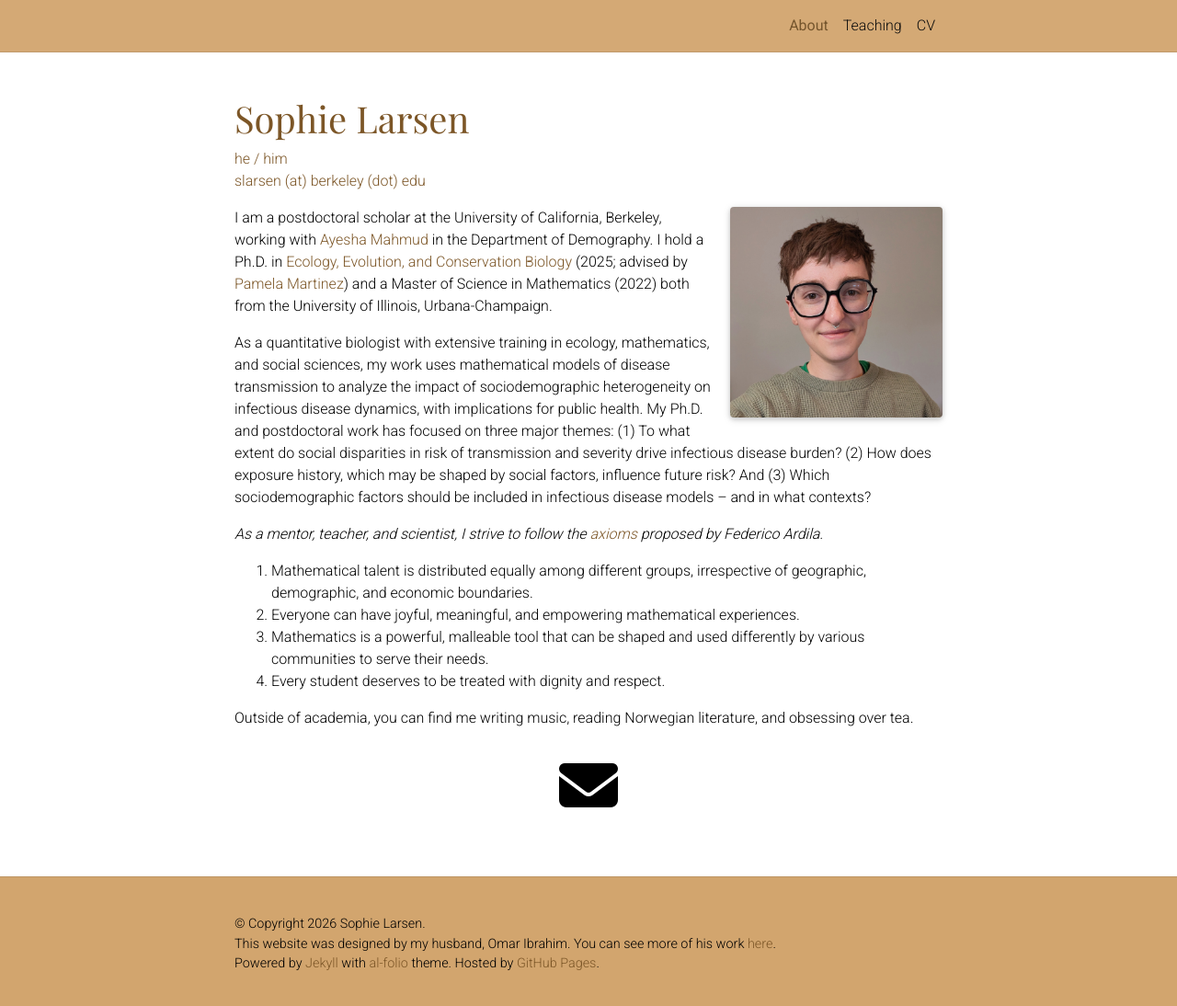
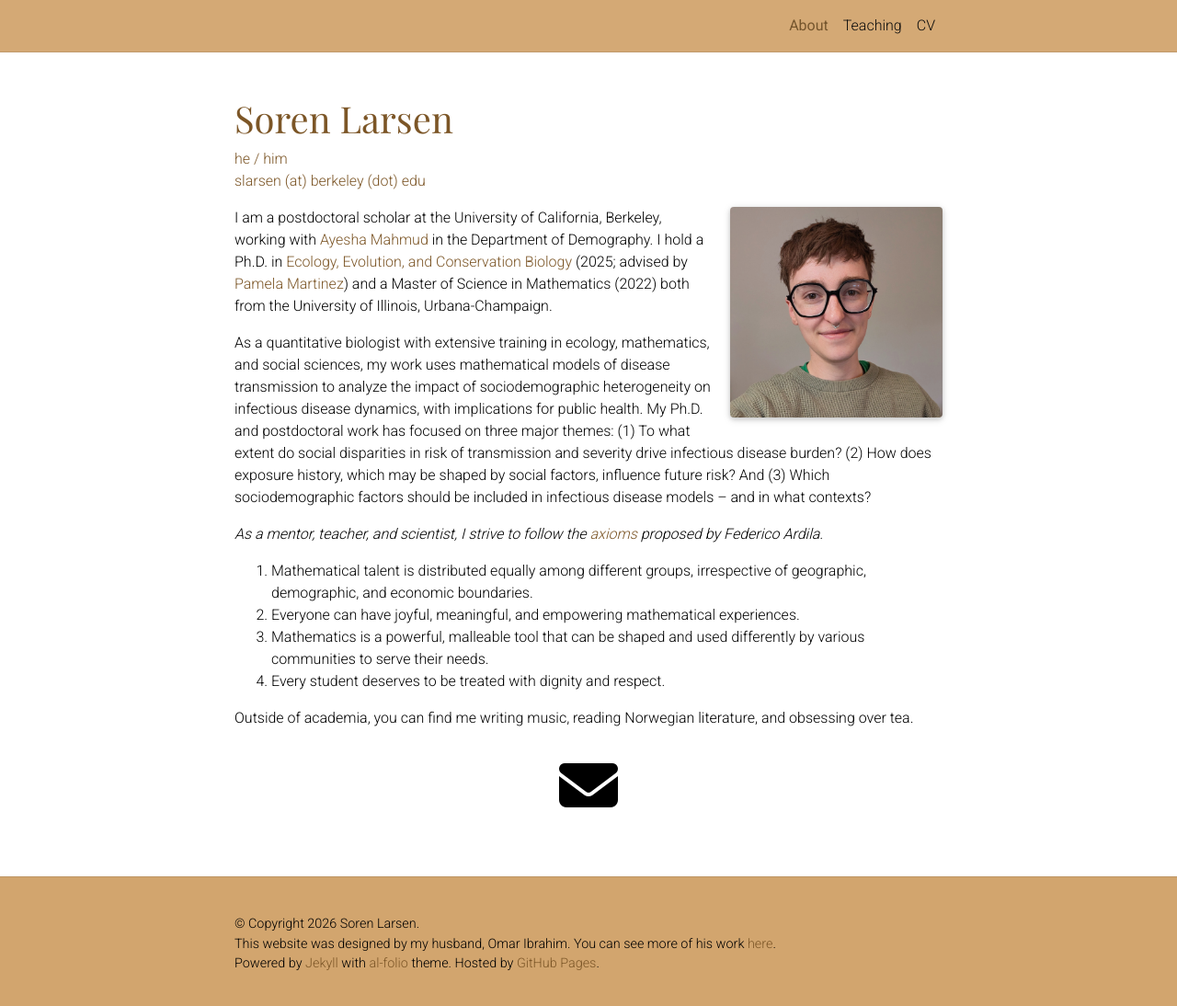
Before and after one commit to SL-Larsen/SL-Larsen.github.io, a Jekyll site: the page built from _pages/about.md, in a window 1280 px wide and 1099 px high. Shown: the top 1094 px of the window at 92% size. Built offline with Jekyll 4.4.1, drawn with Linux system fonts in a browser that asks for light colours; full-size pictures stand in for the smaller copies a plugin makes; some web fonts are replaced; comment, search, counter and statistics services are not loaded; a style sheet for code colours, icons or effects is not loaded.

Commit message:
Update personal details

```diff
--- a/_config.yml
+++ b/_config.yml
@@ -2,13 +2,13 @@
 # Site settings
 # -----------------------------------------------------------------------------
 
-title: Sophie Larsen # the website title (if blank, full name will be used instead)
-first_name: Sophie
+title: Soren Larsen # the website title (if blank, full name will be used instead)
+first_name: Soren
 middle_name: #
 last_name: Larsen
 email: slarsen@berkeley.edu
 description: > # the ">" symbol means to ignore newlines until "footer_text:"
-  Personal portfolio site for Dr. Sophie Larsen.
+  Personal portfolio site for Dr. Soren L. Larsen.
 footer_text: >
   <br>This website was designed by my husband, Omar Ibrahim. You can see more of his work <a href="https://www.omaryibrahim.me/" target="_blank">here</a>.<br>
   Powered by <a href="https://jekyllrb.com/" target="_blank">Jekyll</a> with <a href="https://github.com/alshedivat/al-folio">al-folio</a> theme.
@@ -248,7 +248,7 @@
 scholar:
 
   last_name: [Larsen]
-  first_name: [S., S.L., Sophie, Sophie L., Sophie Louise]
+  first_name: [S., S.L., Sophie, Sophie L., Sophie Louise, Soren Louis, Soren, Soren L.]
 
   style: apa
   locale: en
```
